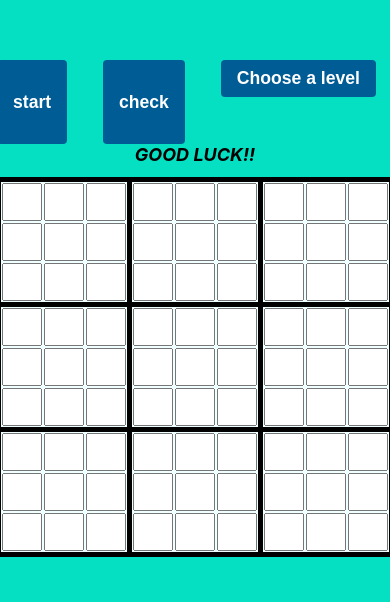
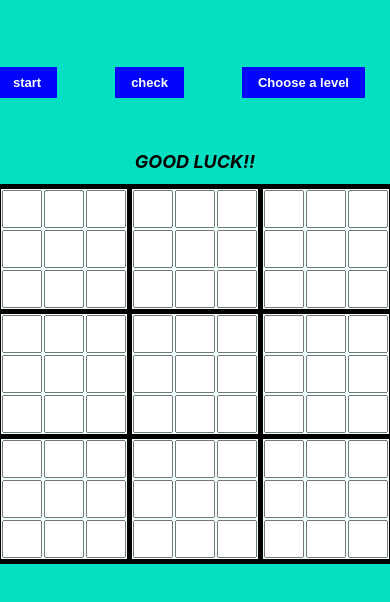
Before and after one commit to David-Beninson/sudoku_app, a React (Create React App) app: page /#/Hard in a window 390 px wide. Shown: the part 106-708 px from the top of the page. Built offline with nearby package versions, Linux system fonts and the light colour scheme.

Commit message:
sudokutwo

```diff
--- a/src/componenta/Easy.jsx
+++ b/src/componenta/Easy.jsx
@@ -8,6 +8,7 @@ export default function Easy(props) {
       <div>
         <div id="pobtn">
         <button
+        id="btn"
           onClick={() => {
             props.easy();
           }}
@@ -15,6 +16,7 @@ export default function Easy(props) {
           start
         </button><br /><br /><br /><br /><br /><br />
         <button
+        id="btn"
           onClick={() => {
             props.checkSudoku();
           }}
@@ -22,7 +24,7 @@ export default function Easy(props) {
           check
         </button><br /><br /><br /><br /><br /><br /><br />
         <Link to={"/Choice"}>
-          <button>Choose a level</button>
+          <button id="btn">Choose a level</button>
         </Link><br /><br /><br /><br />
         </div>
         <h2>GOOD LUCK!!</h2>
--- a/src/componenta/Hard.jsx
+++ b/src/componenta/Hard.jsx
@@ -7,6 +7,7 @@ export default function Hard(props) {
     <div >
        <div id="pobtn">
         <button
+        id="btn"
           onClick={() => {
             props.hard();
           }}
@@ -14,6 +15,7 @@ export default function Hard(props) {
           start
         </button><br /><br /><br /><br /><br /><br />
         <button
+        id="btn"
           onClick={() => {
             props.checkSudoku();
           }}
@@ -21,7 +23,7 @@ export default function Hard(props) {
           check
         </button><br /><br /><br /><br /><br /><br /><br />
         <Link to={"/Choice"}>
-          <button>Choose a level</button>
+          <button id="btn">Choose a level</button>
         </Link><br /><br /><br /><br />
         </div>
         <h1>GOOD LUCK!!</h1>
--- a/src/componenta/board.css
+++ b/src/componenta/board.css
@@ -60,6 +60,7 @@ input {
         background-color: #05e0c3;
         height: auto;
         justify-items:flex-start;
+        margin: 15px;
     }
     #pobtn{
         margin-left: 1px;
@@ -69,7 +70,7 @@ input {
         justify-content:space-between;
     }
     #btn {
-        border-radius: 100%;
+       border-radius: 0;
        font-size:small;
        background: rgb(1, 6, 250);
        height: min-content;
```
